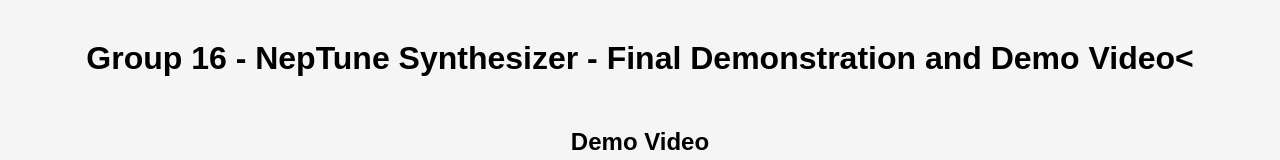
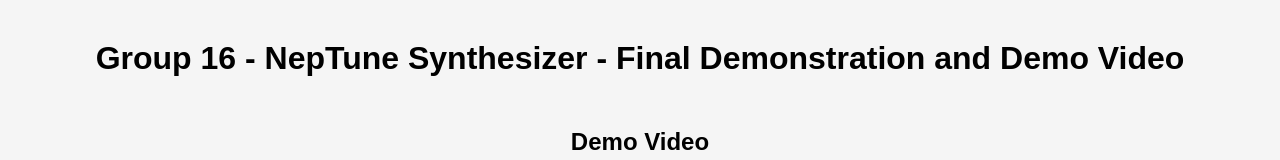
Before and after one commit to Erzire/G16-Videos, a plain HTML site: page index.html in a window 1280 px wide. Shown: the top 160 px of the page. Drawn offline with Linux system fonts and the light colour scheme; grey boxes are pictures that could not be loaded.

Commit message:
Fix HTML formatting and structure

```diff
--- a/index.html
+++ b/index.html
@@ -38,7 +38,7 @@
   </style>
 </head>
 <body>
-  <h1>Group 16 - NepTune Synthesizer - Final Demonstration and Demo Video<</h1>
+  <h1>Group 16 - NepTune Synthesizer - Final Demonstration and Demo Video</h1>
 
   <h2>Demo Video</h2>
   <div class="video-container">
```
